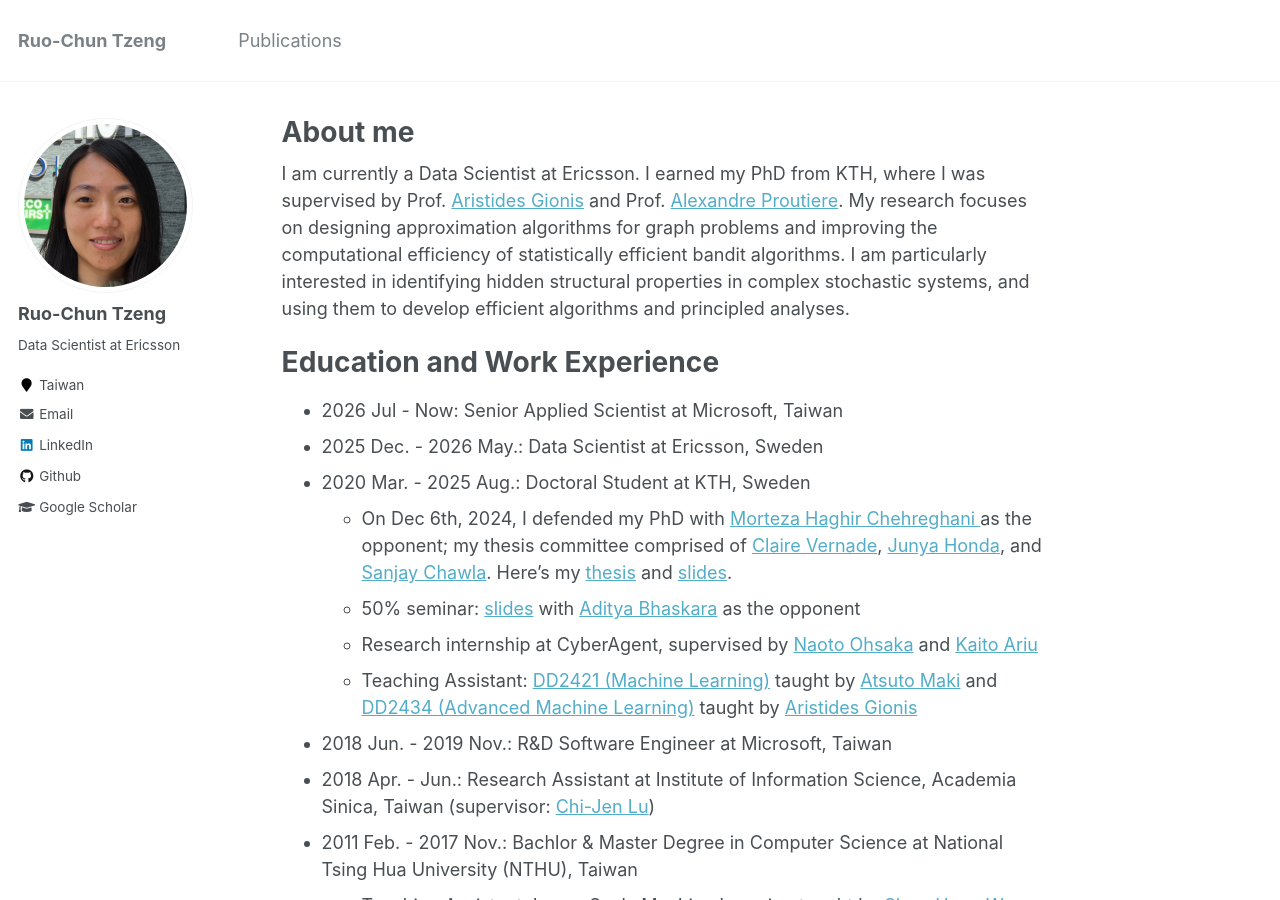
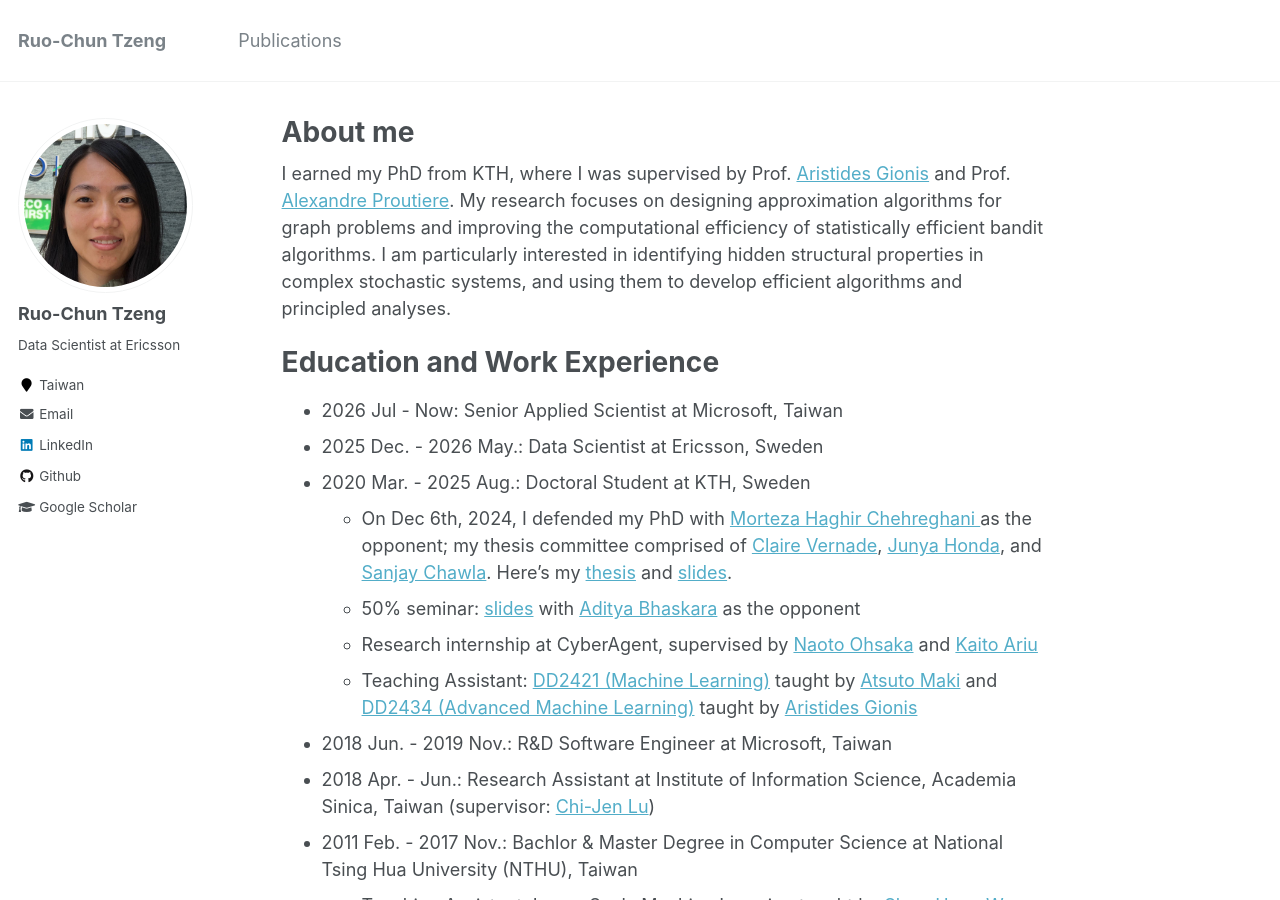
Before and after one commit to rctzeng/rctzeng.github.io, a Jekyll site: the page built from _pages/about.md, in a window 1280 px wide and 900 px high. Built offline with Jekyll 4.4.1, drawn with Linux system fonts in a browser that asks for light colours.

Commit message:
Remove personal details from about page
Removed personal information about current position and research focus.

```diff
--- a/_pages/about.md
+++ b/_pages/about.md
@@ -7,7 +7,6 @@ redirect_from:
   - /about/
   - /about.html
 ---
-I am currently a Data Scientist at Ericsson.
 I earned my PhD from KTH, where I was supervised by Prof. [Aristides Gionis](https://scholar.google.com/citations?user=11JgipcAAAAJ) and Prof. [Alexandre Proutiere](https://scholar.google.com/citations?user=g5sya5cAAAAJ).
 My research focuses on designing approximation algorithms for graph problems and improving the computational efficiency of statistically efficient bandit algorithms. I am particularly interested in identifying hidden structural properties in complex stochastic systems, and using them to develop efficient algorithms and principled analyses.
 
```
